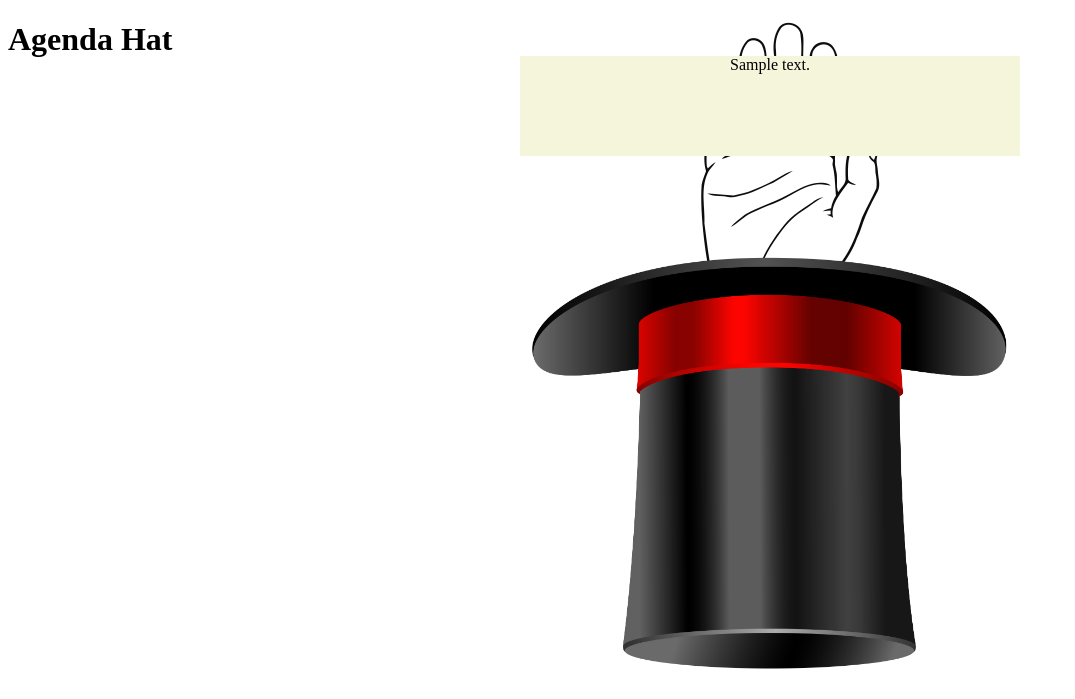
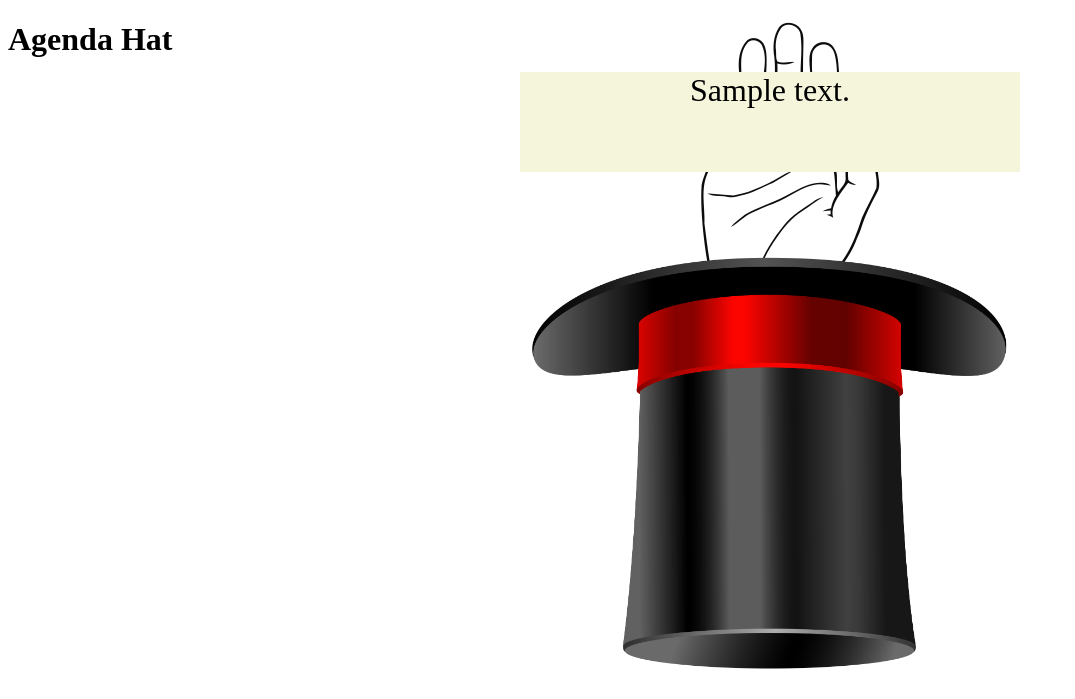
Before and after one commit to sheepman4267/agenda_hat, a Django app: template hat/templates/hat/hat.html in a window 1280 px wide. Shown: the top 699 px of the page, without its empty margins (0-1075 px from the left). Run offline with Django 4.2, Linux system fonts and the light colour scheme; tables that the repository leaves empty hold one stand-in row (values such as "Sample post"); the template is opened without the code that fills it: values that come from a table or form of the project are taken from there, most other values are stand-ins (such as "Sample title", 1, 10 or a date in 2020).

Commit message:
Make the font bigger for use on a TV

```diff
--- a/hat/static/hat/hat.css
+++ b/hat/static/hat/hat.css
@@ -33,6 +33,7 @@
     background: beige;
     right: -80px;
     animation: 5s item-appear ease-in-out;
+    font-size: xx-large;
 }
 
 .hat-pull.finished p {
```
